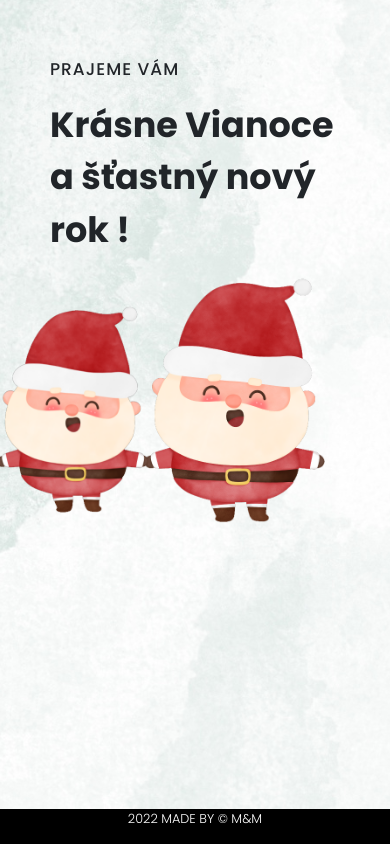
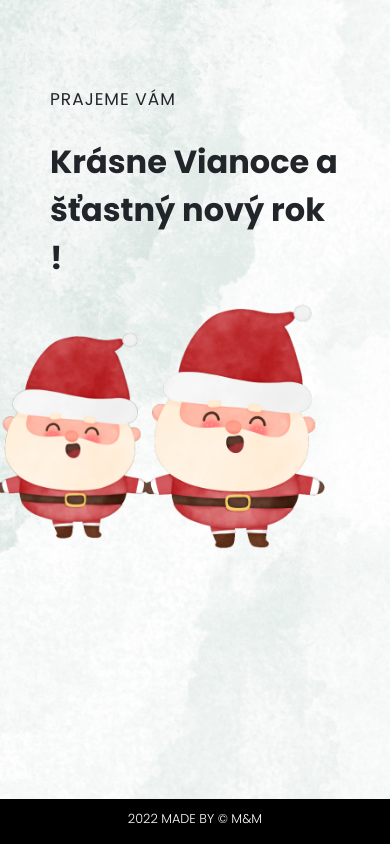
Before and after one commit to MiroKopecky/giftF, a plain HTML site: page F/index.html in a window 390 px wide. Drawn offline with nearby package versions, Linux system fonts and the light colour scheme; a web font is replaced by a local one.

Commit message:
css update

```diff
--- a/F/styly.css
+++ b/F/styly.css
@@ -22,7 +22,7 @@ body {
 
 .text {
 	font-family: 'poppins', sans-serif !important;
-	font-weight: 500;
+	font-weight: 400;
     font-size: 30px;
 	letter-spacing: 1px;
 }
@@ -48,6 +48,7 @@ p {
 	font-family: 'poppins', sans-serif !important;
 	font-weight: 200;
     font-size: 0.8rem;
+	padding-top: 10px;
 }
 
 @media (max-width: 768px){
@@ -64,10 +65,10 @@ p {
 		font-size: 17px;
 	}
 	.wish {
-		font-size: 35px;
+		font-size: 32px;
 	}
 	.t {
 		padding: 50px !important;
-		padding-top: 10% !important;
+		padding-top: 15% !important;
 	}
 }
```
